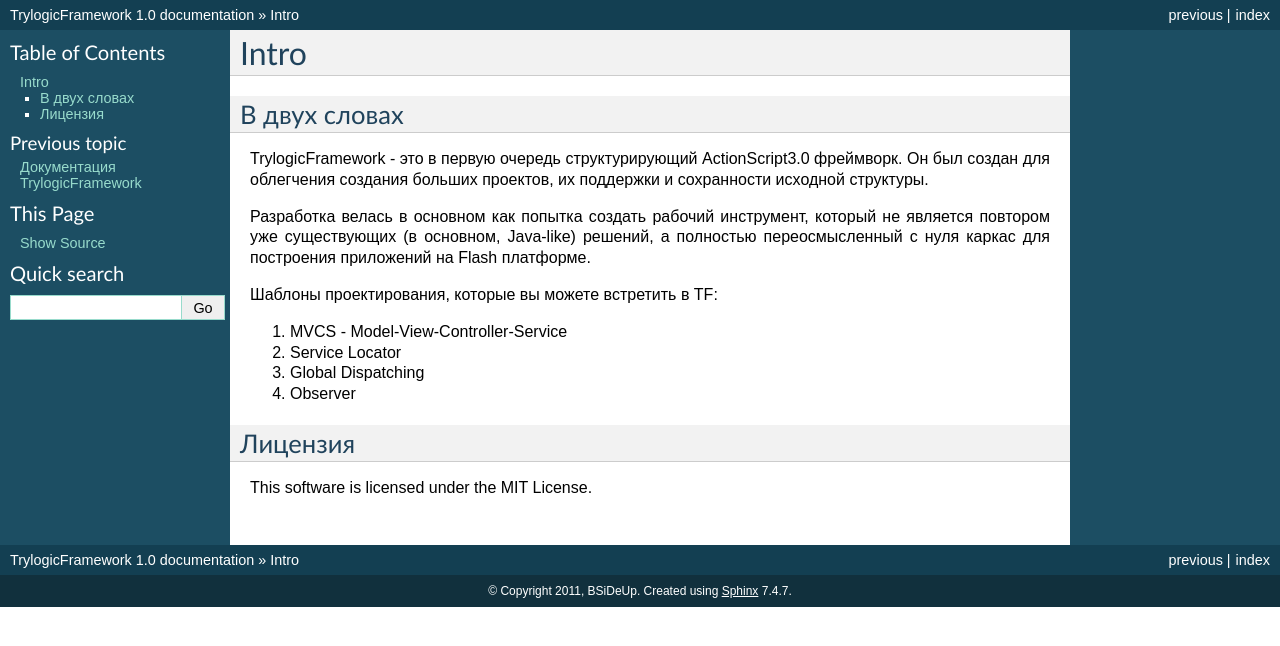
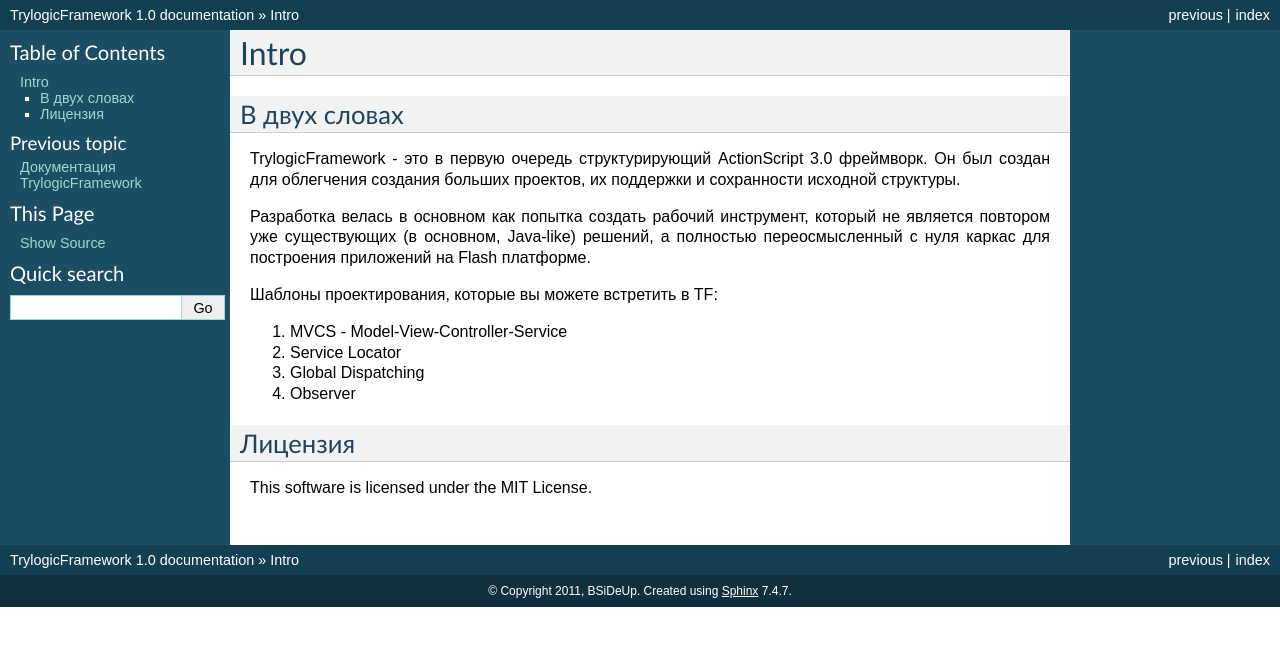
Before and after one commit to Trylogic/TrylogicFrameworkDocs, a Sphinx documentation site: the page built from source/intro.rst, in a window 1280 px wide. Shown: the top 646 px of the page. Built offline with Sphinx 7.4.7, drawn with Linux system fonts in a browser that asks for light colours.

Commit message:
Update source/intro.rst

```diff
--- a/source/intro.rst
+++ b/source/intro.rst
@@ -4,7 +4,7 @@
 В двух словах
 --------------------------------------
 
-TrylogicFramework - это в первую очередь структурирующий ActionScript3.0 фреймворк. Он был создан для облегчения создания больших проектов, их поддержки и сохранности исходной структуры.
+TrylogicFramework - это в первую очередь структурирующий ActionScript 3.0 фреймворк. Он был создан для облегчения создания больших проектов, их поддержки и сохранности исходной структуры.
 
 Разработка велась в основном как попытка создать рабочий инструмент, который не является повтором уже существующих (в основном, Java-like) решений, а полностью переосмысленный с нуля каркас для построения приложений на Flash платформе.
 
```
